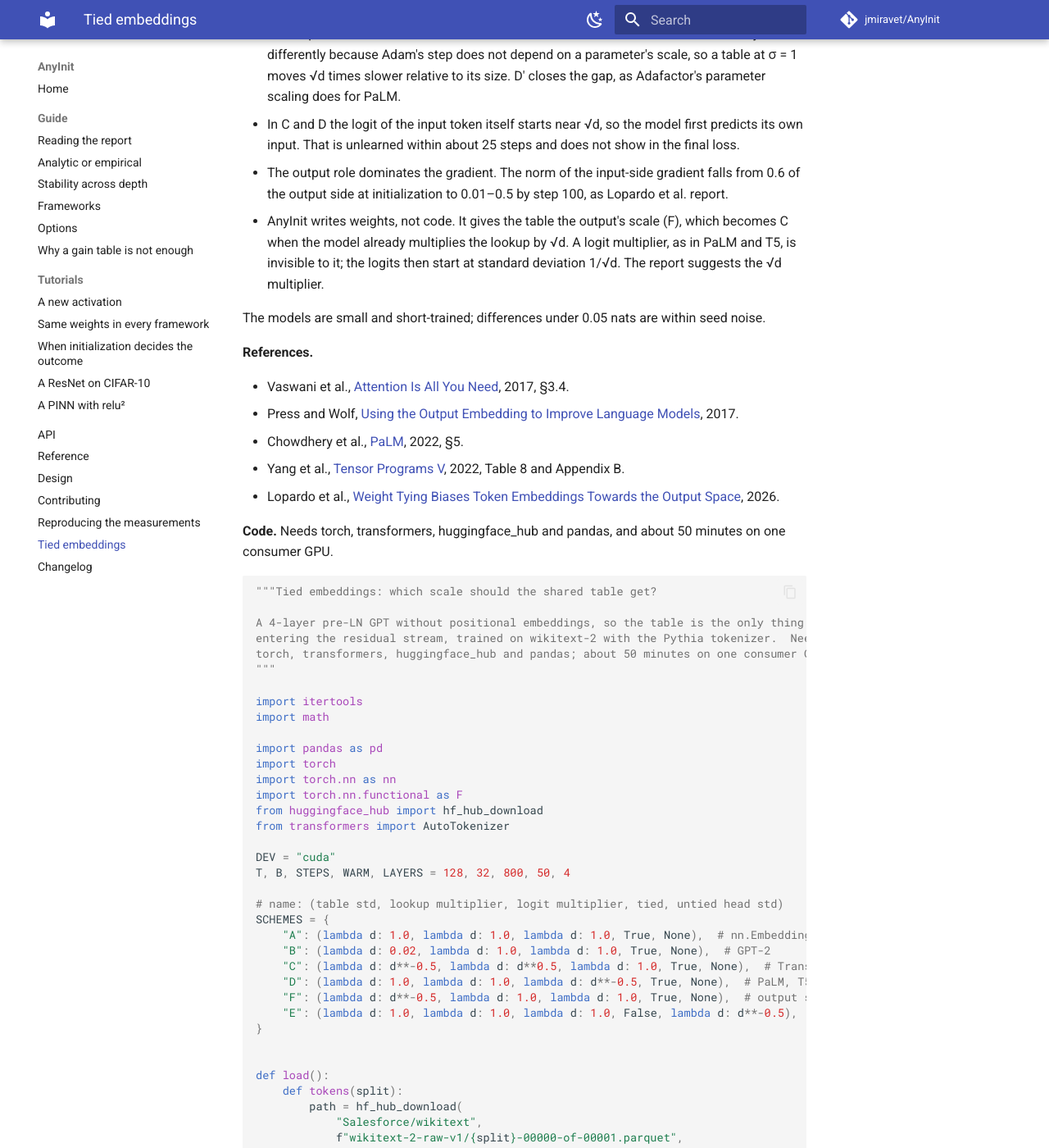
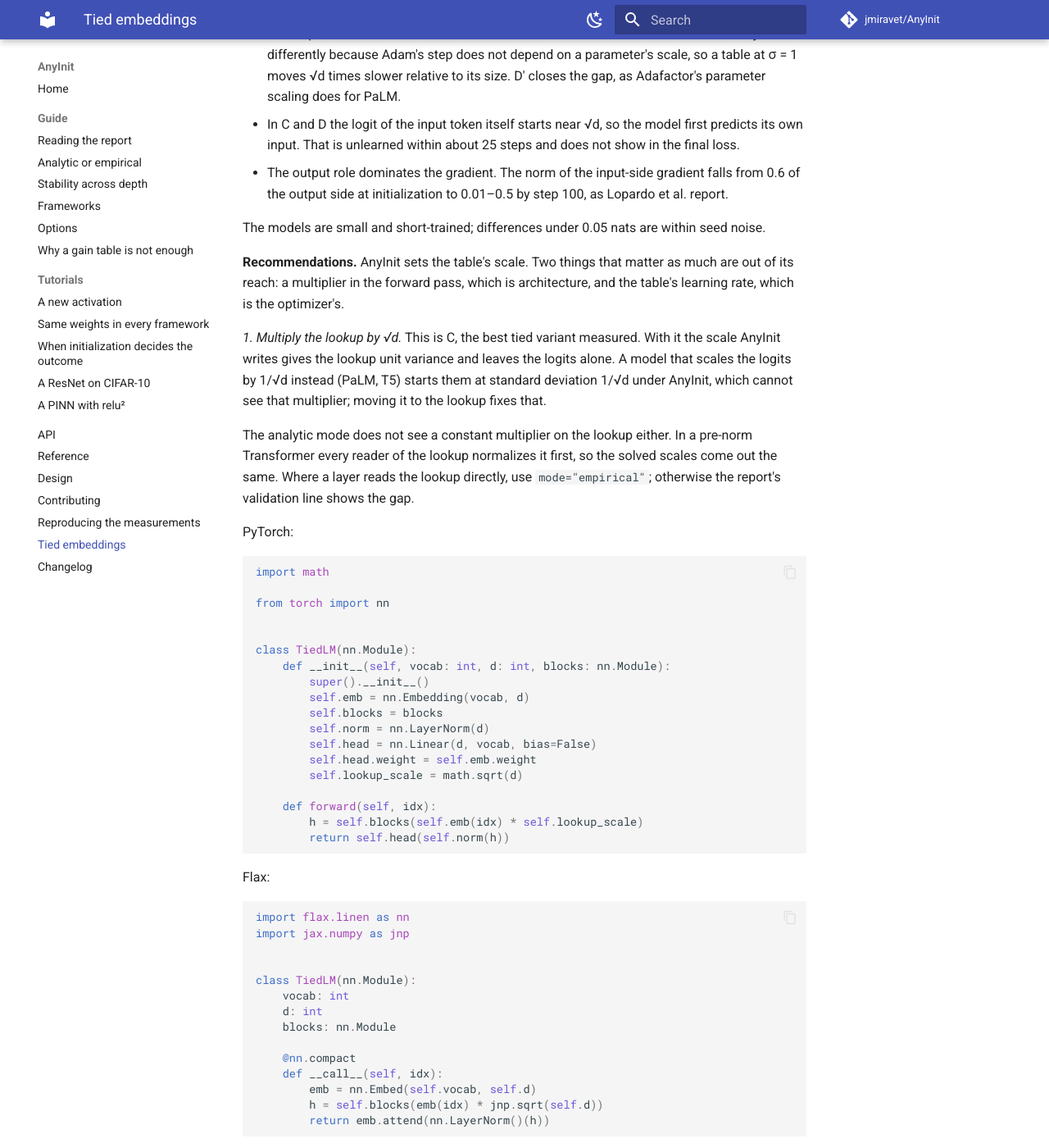
Before and after one commit to jmiravet/AnyInit, an MkDocs documentation site: the page built from docs/experiments/tied-embeddings.md, in a window 1280 px wide and 1400 px high, scrolled down 1054 px. Shown: the whole window at 82% size. Built offline with MkDocs 1.6.1 and Material for MkDocs 9.7.7, drawn with Linux system fonts in a browser that asks for light colours; comment, search, counter and statistics services are not loaded; some of the changed text lies outside the part shown.

Commit message:
Document best practices for tied embeddings beyond initialization
The tied-embeddings page now recommends what AnyInit cannot do itself:
multiplying the lookup by sqrt(d_model) in the forward pass, and matching
the table's learning rate to its scale under Adam, with snippets for
PyTorch, Flax and Keras, each checked against AnyInit and a few training
steps. It also says when the analytic mode misses the multiplier and the
empirical mode is needed.

Keras: a ReversibleEmbedding with tie_weights=False reads a second table
in its reverse call, so it is no longer taken for a tied one.

````diff
--- a/docs/experiments/tied-embeddings.md
+++ b/docs/experiments/tied-embeddings.md
@@ -36,12 +36,129 @@
 - The output role dominates the gradient. The norm of the input-side gradient falls from
   0.6 of the output side at initialization to 0.01–0.5 by step 100, as Lopardo et al.
   report.
-- AnyInit writes weights, not code. It gives the table the output's scale (F), which
-  becomes C when the model already multiplies the lookup by √d. A logit multiplier, as in
-  PaLM and T5, is invisible to it; the logits then start at standard deviation 1/√d. The
-  report suggests the √d multiplier.
 
 The models are small and short-trained; differences under 0.05 nats are within seed noise.
+
+**Recommendations.** AnyInit sets the table's scale. Two things that matter as much are
+out of its reach: a multiplier in the forward pass, which is architecture, and the table's
+learning rate, which is the optimizer's.
+
+*1. Multiply the lookup by √d.* This is C, the best tied variant measured. With it the
+scale AnyInit writes gives the lookup unit variance and leaves the logits alone. A model
+that scales the logits by 1/√d instead (PaLM, T5) starts them at standard deviation 1/√d
+under AnyInit, which cannot see that multiplier; moving it to the lookup fixes that.
+
+The analytic mode does not see a constant multiplier on the lookup either. In a pre-norm
+Transformer every reader of the lookup normalizes it first, so the solved scales come out
+the same. Where a layer reads the lookup directly, use `mode="empirical"`; otherwise the
+report's validation line shows the gap.
+
+PyTorch:
+
+```python
+import math
+
+from torch import nn
+
+
+class TiedLM(nn.Module):
+    def __init__(self, vocab: int, d: int, blocks: nn.Module):
+        super().__init__()
+        self.emb = nn.Embedding(vocab, d)
+        self.blocks = blocks
+        self.norm = nn.LayerNorm(d)
+        self.head = nn.Linear(d, vocab, bias=False)
+        self.head.weight = self.emb.weight
+        self.lookup_scale = math.sqrt(d)
+
+    def forward(self, idx):
+        h = self.blocks(self.emb(idx) * self.lookup_scale)
+        return self.head(self.norm(h))
+```
+
+Flax:
+
+```python
+import flax.linen as nn
+import jax.numpy as jnp
+
+
+class TiedLM(nn.Module):
+    vocab: int
+    d: int
+    blocks: nn.Module
+
+    @nn.compact
+    def __call__(self, idx):
+        emb = nn.Embed(self.vocab, self.d)
+        h = self.blocks(emb(idx) * jnp.sqrt(self.d))
+        return emb.attend(nn.LayerNorm()(h))
+```
+
+Keras, with keras_hub's tied embedding:
+
+```python
+import math
+
+import keras
+import keras_hub
+
+ids = keras.Input((None,), dtype="int32")
+embedding = keras_hub.layers.ReversibleEmbedding(vocab, d)
+h = blocks(embedding(ids) * math.sqrt(d))
+logits = embedding(keras.layers.LayerNormalization()(h), reverse=True)
+model = keras.Model(ids, logits)
+```
+
+*2. Match the table's learning rate to its scale.* Adam's step does not depend on a
+parameter's size, so what moves the table is the learning rate relative to its scale. At
+the 1/√d AnyInit writes, use the rate of the rest of the model. A table kept at σ = 1, as
+in the PaLM and T5 recipes or when it is reinitialized after AnyInit, needs √d times that
+rate (D′); PaLM gets the same from Adafactor's parameter scaling. Under a schedule, keep
+the ratio. The snippets are for that σ = 1 case.
+
+PyTorch, where a tied table is listed once among the parameters:
+
+```python
+lr, d = 3e-3, model.emb.embedding_dim
+table = model.emb.weight
+rest = [p for p in model.parameters() if p is not table]
+optimizer = torch.optim.AdamW([{"params": rest}, {"params": [table], "lr": lr * d**0.5}], lr=lr)
+```
+
+Flax, with optax:
+
+```python
+import optax
+from flax import traverse_util
+
+lr, d = 3e-3, 512
+
+
+def labels(params):
+    flat = traverse_util.flatten_dict(params)
+    return traverse_util.unflatten_dict(
+        {path: "table" if path[-1] == "embedding" else "rest" for path in flat}
+    )
+
+
+optimizer = optax.multi_transform(
+    {"rest": optax.adamw(lr), "table": optax.adamw(lr * d**0.5)}, labels
+)
+```
+
+Keras (checked with 3.15):
+
+```python
+lr = 3e-3
+table, rest = keras.optimizers.AdamW(lr * d**0.5), keras.optimizers.AdamW(lr)
+optimizer = keras.optimizers.MultiOptimizer(
+    lambda variable: table if variable is embedding.embeddings else rest
+)
+```
+
+*3. Or untie.* The untied model (E) matched C at d = 512 for V·d more parameters, and
+AnyInit scales both of its tables correctly without help.
 
 **References.**
 
````
Also changed, not shown: CHANGELOG.md (+4 -2 lines), 3 other files.
